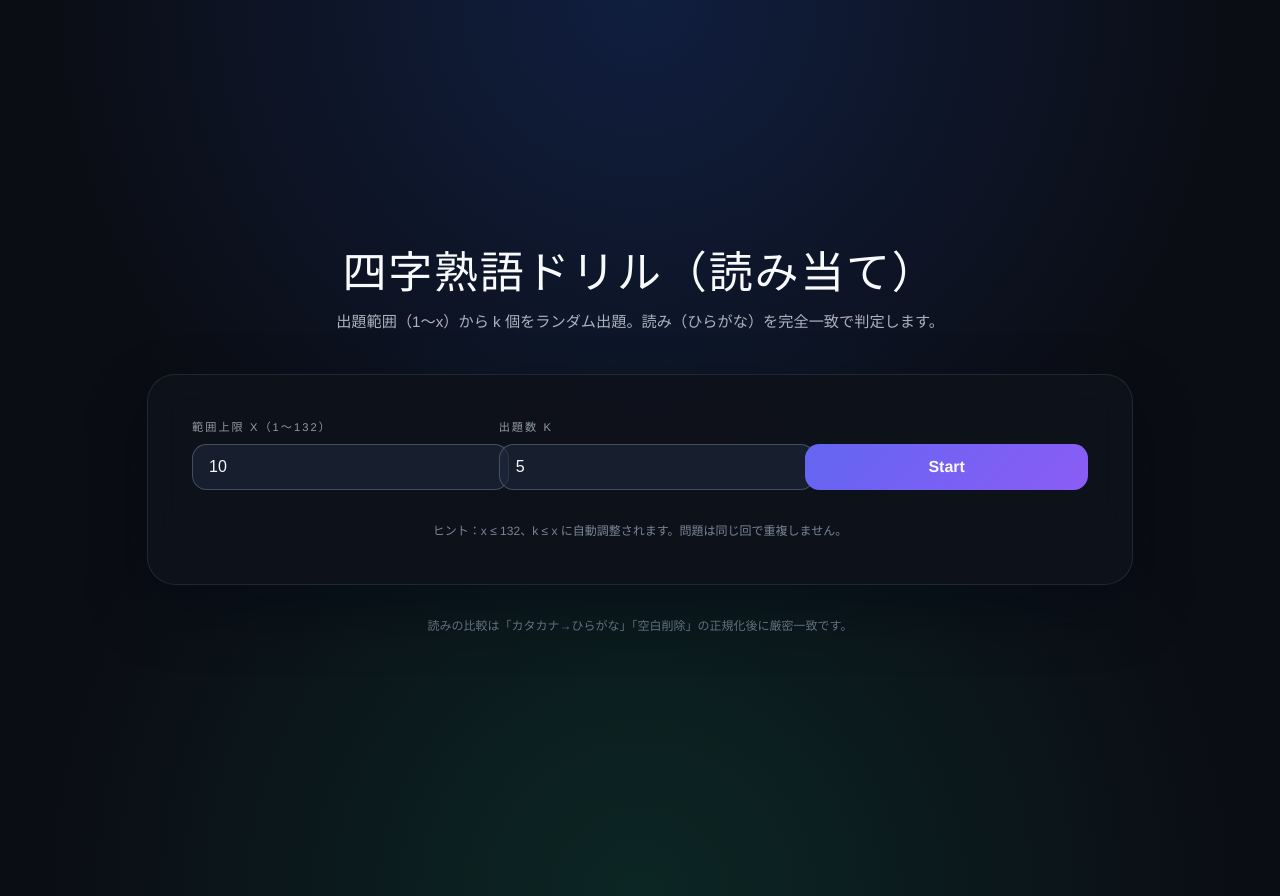
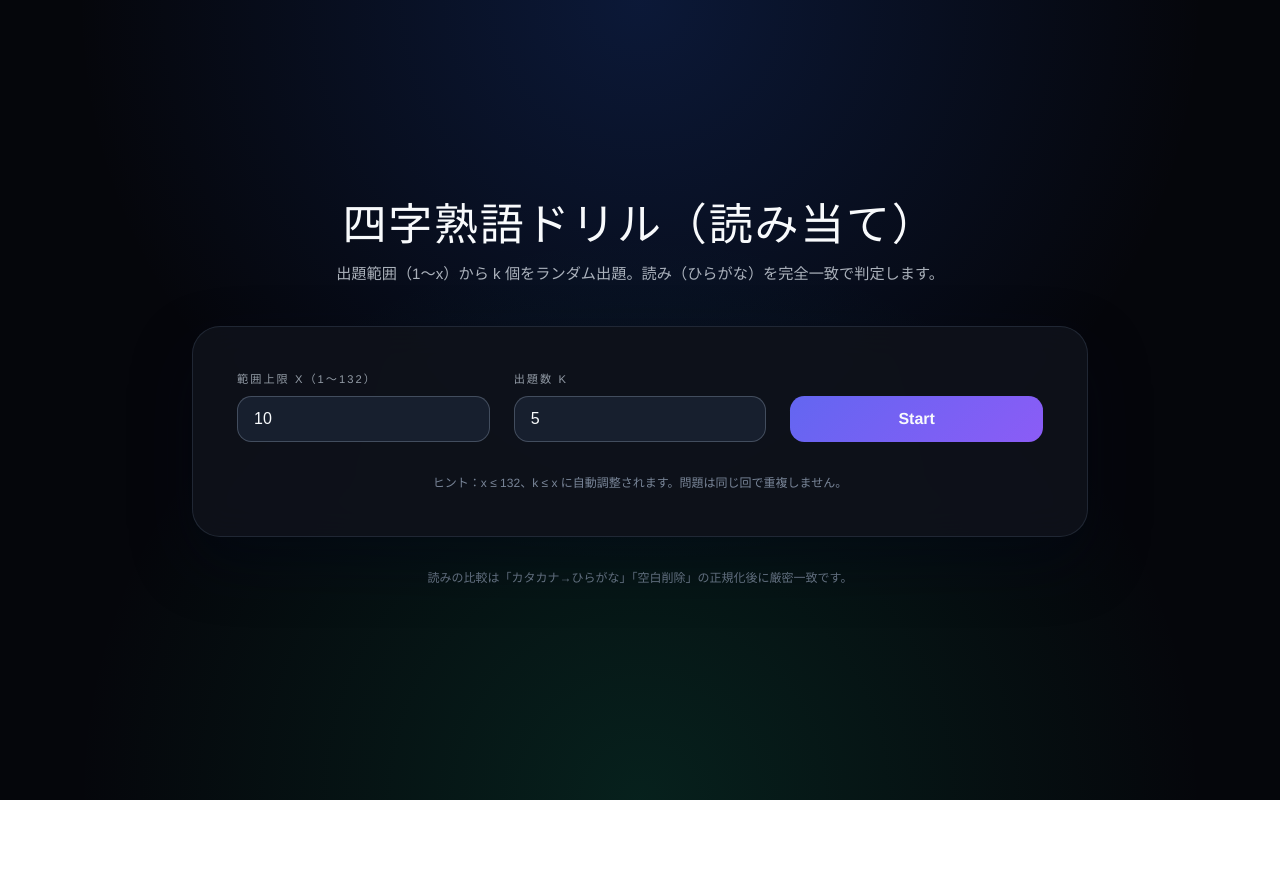
Before and after one commit to DDMAnnnn/yojijukugo-drill, a React (Vite) app: page / in a window 1280 px wide. After the commit the page ends 800 px from the top, so only its background shows below. Built offline with nearby package versions, Linux system fonts and the light colour scheme.

Commit message:
Fix overlapping inputs and scope background

```diff
--- a/src/App.css
+++ b/src/App.css
@@ -1,13 +1,3 @@
-:root {
-  color-scheme: dark;
-  font-family: "Noto Sans JP", "Helvetica Neue", Arial, sans-serif;
-}
-
-body {
-  margin: 0;
-  background: #05060b;
-}
-
 .app {
   min-height: 100vh;
   display: flex;
@@ -16,7 +6,7 @@ body {
   padding: 3rem 1.5rem;
   background: radial-gradient(circle at top, rgba(37, 99, 235, 0.2), transparent 55%),
     radial-gradient(circle at bottom, rgba(16, 185, 129, 0.15), transparent 55%),
-    #0b0d14;
+    #05060b;
   color: #f8fafc;
 }
 
--- a/src/index.css
+++ b/src/index.css
@@ -1,9 +1,15 @@
+*,
+*::before,
+*::after {
+  box-sizing: border-box;
+}
+
 :root {
-  font-family: system-ui, Avenir, Helvetica, Arial, sans-serif;
+  font-family: "Noto Sans JP", "Helvetica Neue", Arial, system-ui, Avenir, Helvetica, sans-serif;
   line-height: 1.5;
   font-weight: 400;
 
-  color-scheme: light dark;
+  color-scheme: dark;
   color: rgba(255, 255, 255, 0.87);
   background-color: #242424;
 
```
